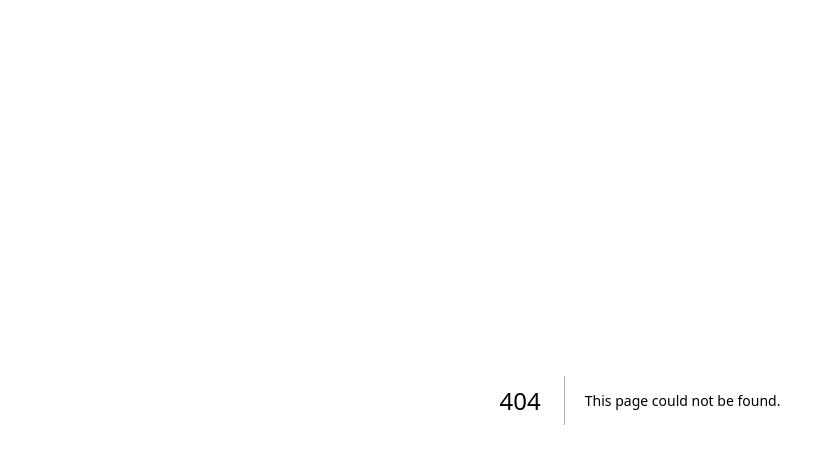
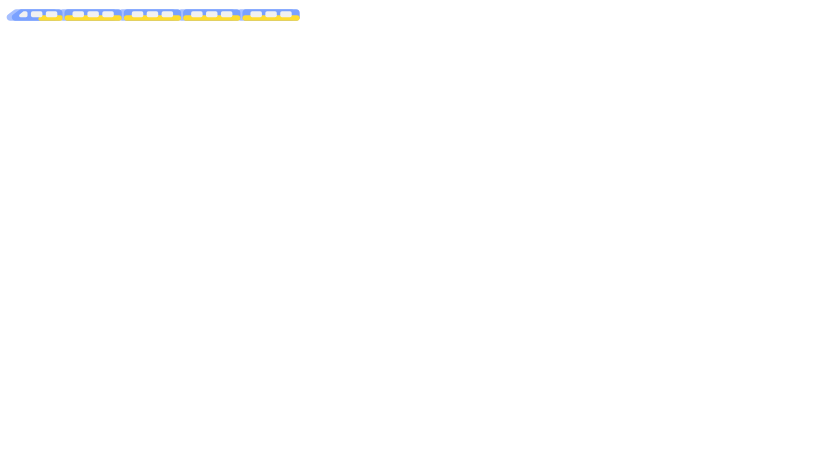
Before and after one commit to ARenewalAgent-ITS/ara5-frontend, a Next.js app: page /sandbox/images in a window 1280 px wide. Before the commit this address had no page. Shown: the top 464 px of the page, without its empty margins (0-836 px from the left). Built offline with nearby package versions, Linux system fonts and the light colour scheme.

Commit message:
refactor: refactor main app

```diff
--- a/src/app/layout.tsx
+++ b/src/app/layout.tsx
@@ -1,39 +1,20 @@
-// layout.tsx
-
-// Import modul dan komponen yang diperlukan
 import '@/styles/globals.css';
 import '@/styles/nprogress.css';
 import 'aos/dist/aos.css';
 
-// import {
-//   QueryClient,
-//   QueryClientProvider,
-//   QueryOptions,
-// } from '@tanstack/react-query';
-// import Router from 'next/navigation';
-// import { DefaultSeo } from 'next-seo';
-// import nProgress from 'nprogress';
-import Toast from '@/components/Toast';
+import dynamic from 'next/dynamic';
+
+const Toast = dynamic(() => import('@/components/Toast'), { ssr: false });
+
+import type { Metadata } from 'next';
+
 import { PoppinsRegular } from '@/lib/font';
 import { BalooMedium } from '@/lib/font';
-// import { Baloo, Cinzel, Poppins } from '@/lib/font';
-// import SEO from '@/seo.config';
 
-// Router.events.on('routeChangeStart', nProgress.start);
-// Router.events.on('routeChangeError', nProgress.done);
-// Router.events.on('routeChangeComplete', nProgress.done);
-
-// const defaultQueryFn = async ({ queryKey }: QueryOptions) => {
-//   const { data } = await api.get(`${queryKey?.[0]}`);
-//   return data;
-// };
-// const queryClient = new QueryClient({
-//   defaultOptions: {
-//     queries: {
-//       queryFn: defaultQueryFn,
-//     },
-//   },
-// });
+export const metadata: Metadata = {
+  title: 'ARA 5.0 READY TO DEVELOPMENT',
+  description: 'A RENEWAL AGENT 5.0',
+};
 
 export default function RootLayout({
   children,
@@ -41,14 +22,11 @@ export default function RootLayout({
   children: React.ReactNode;
 }) {
   return (
-    // <QueryClientProvider client={queryClient}>
-    <>
-      <Toast />
-      {/* <DefaultSeo {...SEO} /> */}
-      <div className={(PoppinsRegular.variable, BalooMedium.variable)}>
+    <html lang='en'>
+      <body className={(PoppinsRegular.variable, BalooMedium.variable)}>
+        <Toast />
         {children}
-      </div>
-    </>
-    // </QueryClientProvider>
+      </body>
+    </html>
   );
 }
--- /dev/null
+++ b/src/app/sandbox/images/page.tsx
@@ -0,0 +1,25 @@
+'use client';
+import Aos from 'aos';
+import React, { useEffect } from 'react';
+
+import NextImage from '@/components/NextImage';
+
+export default function Page() {
+  useEffect(() => {
+    Aos.init();
+  }, []);
+
+  return (
+    <>
+      <NextImage
+        src={'/images/kereta.svg'}
+        width={300}
+        height={30}
+        // className='bisa ditambahkan penyesuaian dalam implementasinya'
+        alt='background 404'
+        data-aos='zoom-in'
+        data-aos-delay='400'
+      />
+    </>
+  );
+}
--- a/src/contents/sandbox.ts
+++ b/src/contents/sandbox.ts
@@ -62,4 +62,8 @@ export const components = [
     title: 'Breadcrumb',
     href: '/sandbox/breadcrumb',
   },
+  {
+    title: 'Images',
+    href: '/sandbox/images',
+  },
 ];
```
Also changed, not shown: public/images/kereta.svg (added).
